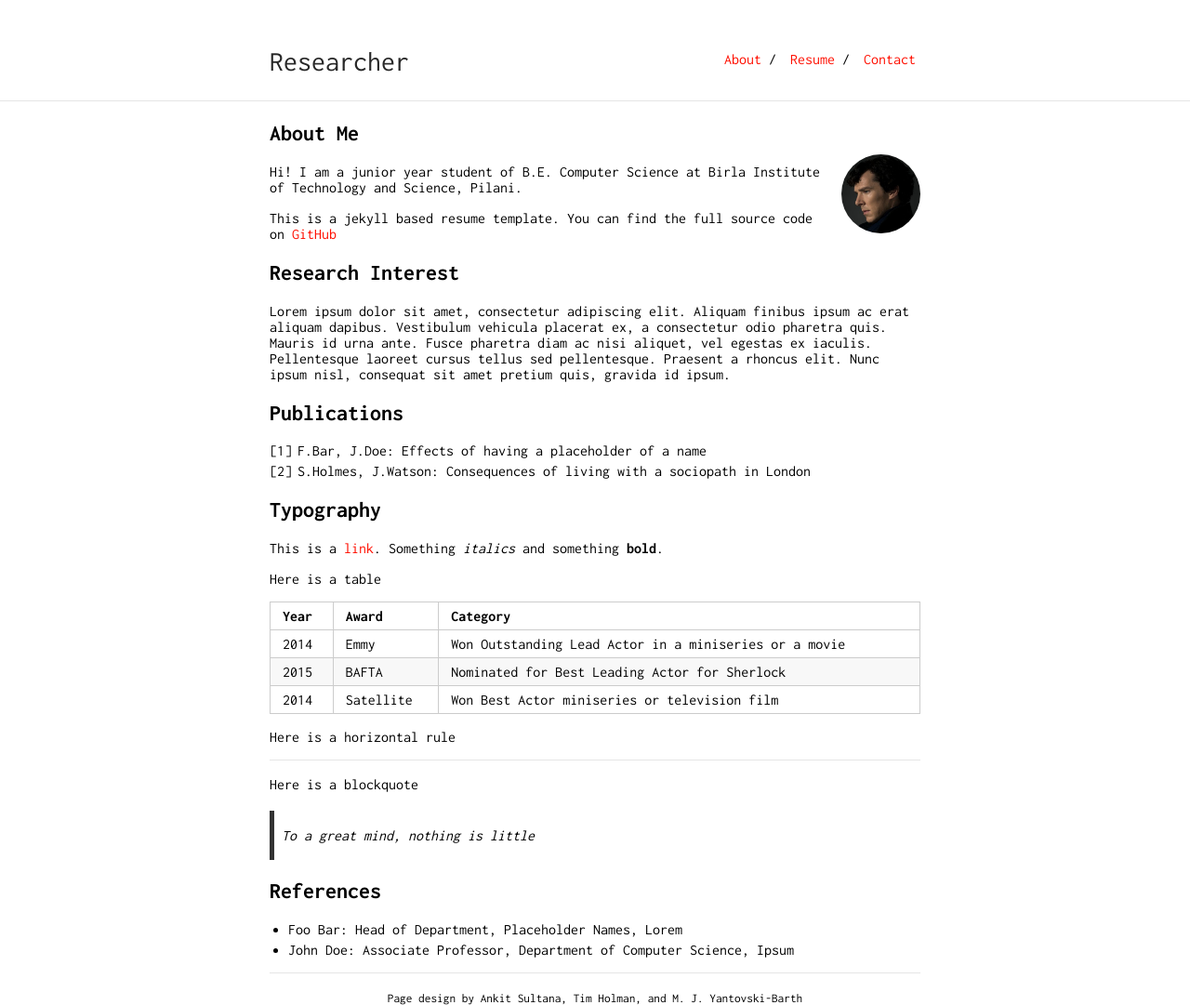
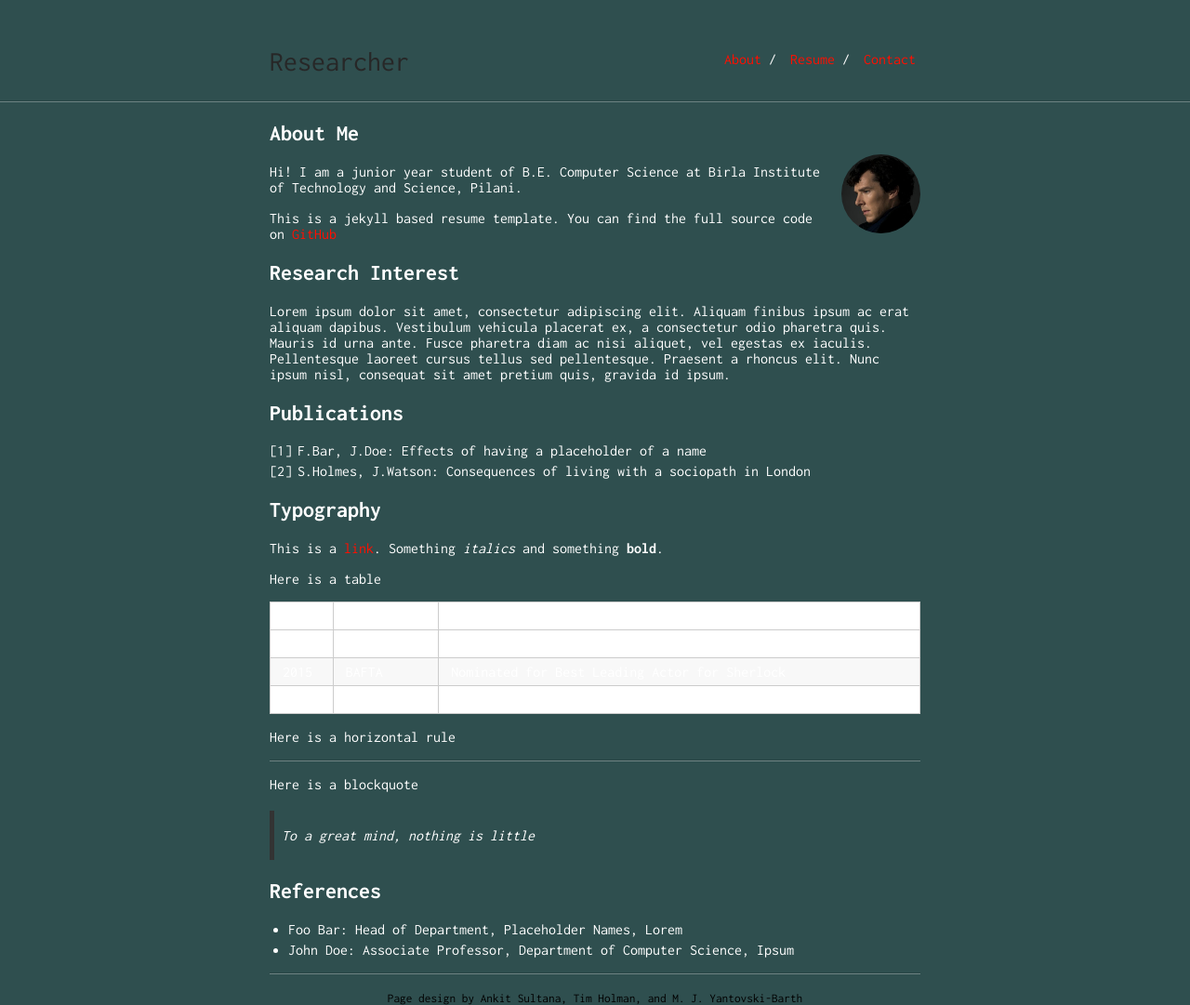
Before and after one commit to mjyb16/mjyb16.github.io, a Jekyll site: the page built from index.md, in a window 1280 px wide. Shown: the whole page at 93% size. Built offline with Jekyll 4.4.1, drawn with Linux system fonts in a browser that asks for light colours; our own code applies the rules of GitHub Pages for plain Markdown files.

Commit message:
Darkening

```diff
--- a/_layouts/default.html
+++ b/_layouts/default.html
@@ -53,7 +53,7 @@
         <meta name="twitter:image" content="{{ site.profile_picture }}">
     {% endif %}
 </head>
-<body>
+<body style="background-color: #2F4F4F; color: white;">
     <div class="wrapper">
         <div class="navbar container">
             {% if site.ins_logo %}
```
